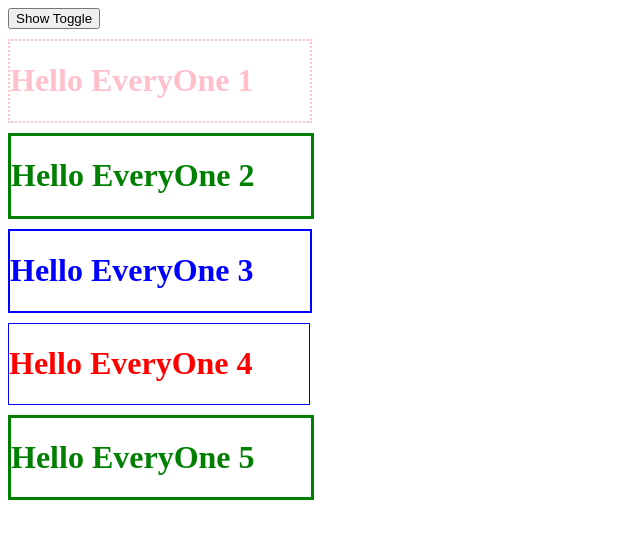
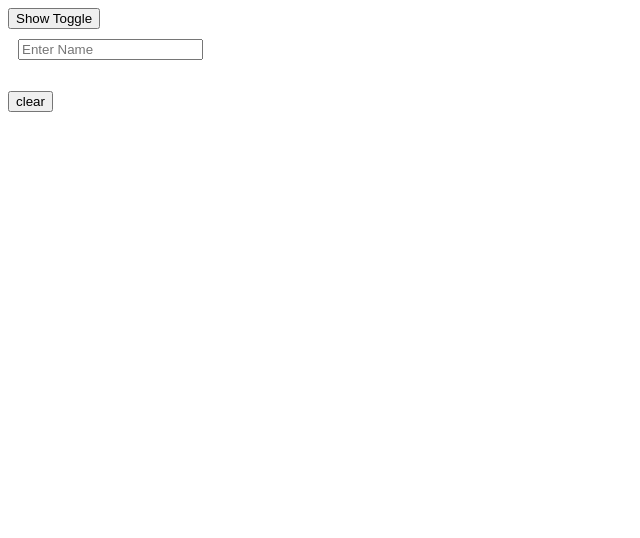
Before and after one commit to kashifjavaid1/NAVTTC-PYSDP-BATCH-II, a React (Vite) app in the folder React-js/React-paratice/paractice/: page / in a window 1280 px wide. Shown: the top 538 px of the page, without its empty margins (0-640 px from the left). Built offline with nearby package versions, Linux system fonts and the light colour scheme.

Commit message:
onchange

```diff
--- a/React-js/React-paratice/paractice/src/App.jsx
+++ b/React-js/React-paratice/paractice/src/App.jsx
@@ -3,6 +3,7 @@ import ToggleShow from "./component/ToggleShow"
 import Showpassword from "./component/Showpassword"
 import User from "./component/User"
 import Wrapper from "./component/Wrapper";
+import Parent from "./component/Parent";
 
 function App() {
 const [show,setShow]=useState(true);
@@ -29,7 +30,7 @@ const userInfo = ["kashif", "kashif@gmail.com", 39];
      {/* {show?<ToggleShow/>:null}
      <Showpassword/> */}
      {/* <User/> */}
-     <Wrapper color="pink" border="2px dotted pink">
+     {/* <Wrapper color="pink" border="2px dotted pink">
      <h1>Hello EveryOne 1</h1>
      </Wrapper>
      <Wrapper>
@@ -43,7 +44,8 @@ const userInfo = ["kashif", "kashif@gmail.com", 39];
      </Wrapper>
      <Wrapper>
      <h1>Hello EveryOne 5</h1>
-     </Wrapper>
+     </Wrapper> */}
+     <Parent/>
     </>
   )
 }
--- /dev/null
+++ b/React-js/React-paratice/paractice/src/component/Parent.jsx
@@ -0,0 +1,12 @@
+import React from 'react';
+import One from './paractice/One';
+
+const Parent = () => {
+    return (
+        <div>
+            <One/>
+        </div>
+    );
+}
+
+export default Parent;
--- /dev/null
+++ b/React-js/React-paratice/paractice/src/component/paractice/One.jsx
@@ -0,0 +1,14 @@
+import React, { useState } from 'react';
+
+const One = () => {
+    const [data,setData]=useState()
+    return (
+        <div>
+           <input type="text" value={data} placeholder='Enter Name' onChange={(e)=>setData(e.target.value)} style={{margin:'10px'}}/>
+           <h1>{data}</h1>
+           <button onClick={()=>setData('')}>clear</button>
+        </div>
+    );
+}
+
+export default One;
```
